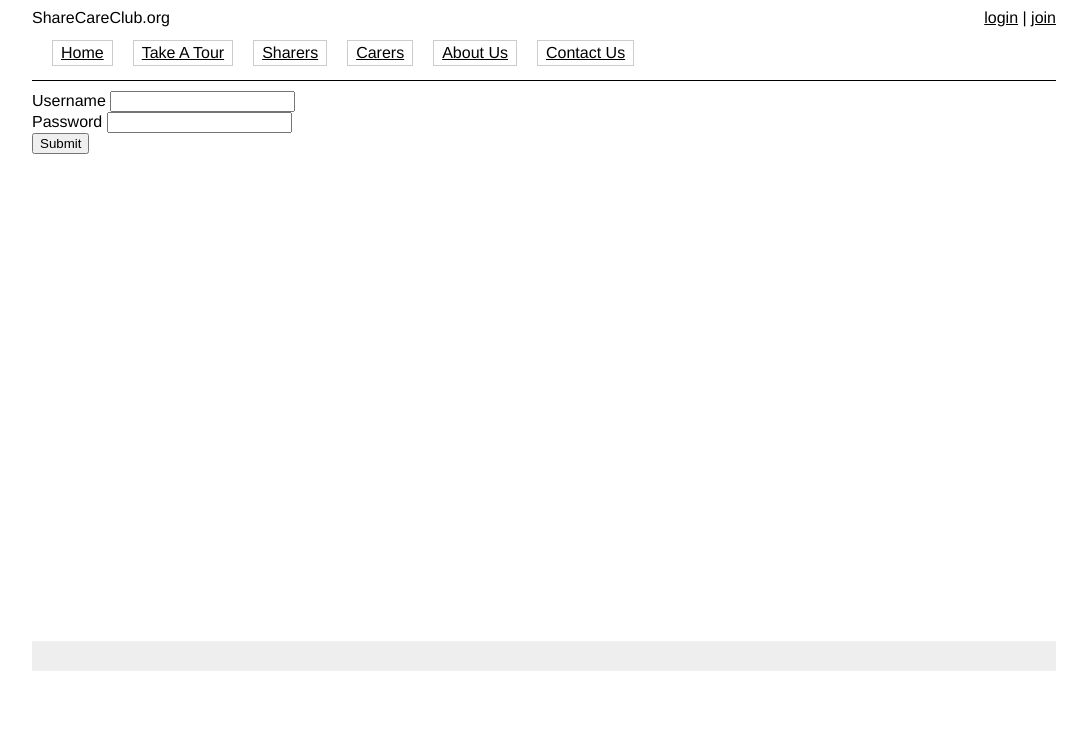
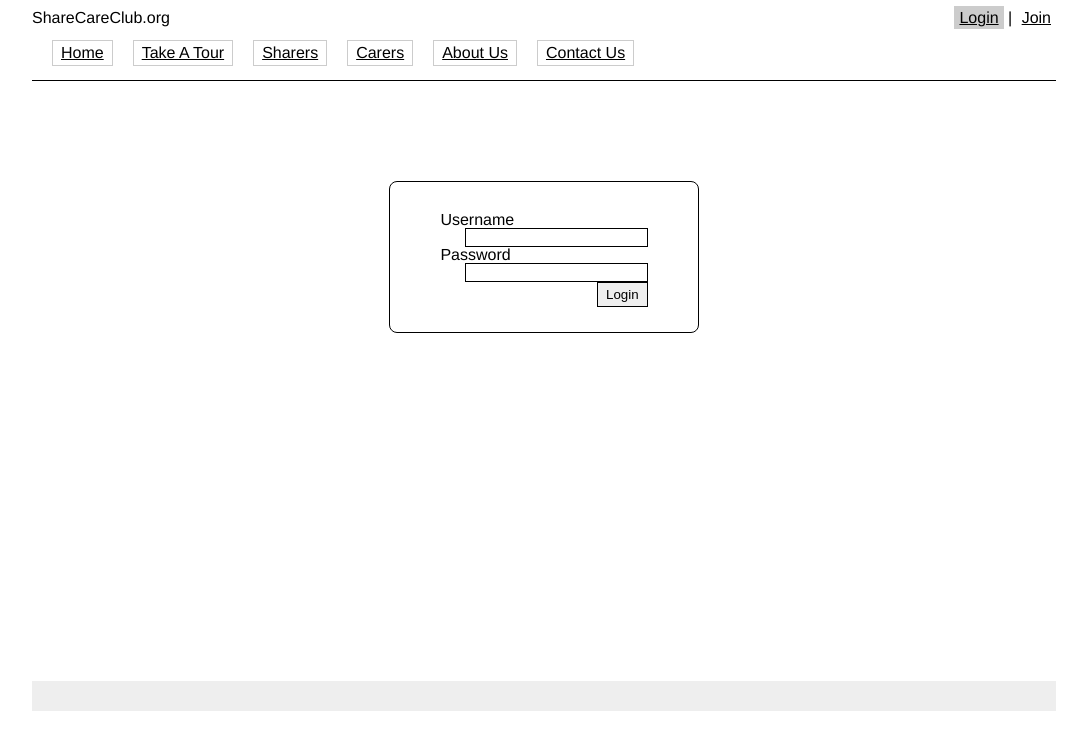
Before and after one commit to scc-platform/scc-platform, a PHP site: page /login in a window 1280 px wide. Shown: the top 750 px of the page, without its empty margins (96-1183 px from the left). Run offline with PHP 8.4, Linux system fonts and the light colour scheme; a stand-in replaces the project's code that opens the database connection; some libraries are stand-ins or nearby versions.

Commit message:
styling login and signup forms

```diff
--- a/public_html/css/default.css
+++ b/public_html/css/default.css
@@ -56,6 +56,12 @@ a:visited {font-size:1.0em;color:#000; text-decoration:underline;}
 a:hover {font-size:1.0em;color:#000; text-decoration:underline;}
 a:active {font-size:1.0em;color:#000; text-decoration:underline;}
 
+a.selected {background-color:#ccc;}
+a.selected:link {background-color:#ccc;}
+a.selected:visited {background-color:#ccc;}
+a.selected:hover {background-color:#ccc;}
+a.selected:active {background-color:#ccc;}
+
 #container {width:80%;margin:0px auto;}
 #header {width:100%;height:70px;border-bottom:solid 1px #000;margin:10px 0px;}
 #header #top {width:100%;height:30px;}
@@ -63,9 +69,58 @@ a:active {font-size:1.0em;color:#000; text-decoration:underline;}
 #logo {float:left;}
 #menu {width:100%;margin-top:0px;}
 #menu div {float:left;border:solid 1px #ccc;margin-left:20px;padding:4px 8px;position:inline;}
-#middle {width:100%;min-height:550px;}
+#middle {width:100%;min-height:500px;}
 #footer {width:100%;height:30px;background-color:#eee;}
 
+/* header top - login/signup/logout links */
+#loginLink, #signupLink, #logoutLink {
+	padding:2px 4px;
+	border:solid 1px #fff;
+	background-color:#fff;
+}
+
+#loginLink.selected, #signupLink.selected, #logoutLink.selected {
+	padding:2px 4px;
+	border:solid 1px #ccc;
+	background-color:#ccc;}
+
 /* Default form Styles */
-.form .textfield {border:solid 1px #000;}
-.form .submit {border:solid 1px #000;padding:4px 8px;}
+.form .textfield {
+	border:solid 1px #000;
+}
+.form .submit {
+	border:solid 1px #000;
+	padding:4px 8px;
+}
+.form .input, .buttons {
+	width:100%;
+	height:30px;
+}
+.form label {
+	float:left;
+}
+.form input {
+	float:right;
+}
+.form {
+	padding:30px 50px;
+}
+
+/* login & signup forms */
+#signupForm {
+	width:30%;
+	margin:0px auto;
+	margin-top:100px;
+	border:solid 1px #000;
+	-moz-border-radius: 5px;
+	border-radius: 8px;
+}
+
+#loginForm {
+	width:30%;
+	margin:0px auto;
+	margin-top:100px;
+	border:solid 1px #000;
+	-moz-border-radius: 5px;
+	border-radius: 8px;
+}
--- a/templates/header.htm
+++ b/templates/header.htm
@@ -28,7 +28,7 @@
 					{if $currentUser}
 						Welcome {$currentUser['id']}
 					{else}
-						<a href="login.php">login</a> | <a href="signup.php">join</a>
+						<span id="loginLink" {if $smarty.server.PHP_SELF == '/login.php'}class="selected" {/if}><a href="login.php">Login</a></span> | <span id="signupLink" {if $smarty.server.PHP_SELF == '/signup.php'}class="selected" {/if}><a href="signup.php" >Join</a></span>
 					{/if}
 					</div>
 				</div>
--- a/templates/login.htm
+++ b/templates/login.htm
@@ -1,21 +1,27 @@
 
 {include file="header.htm"}
 
+<div id="loginForm">
 
-<form action="" method="post">
+	<form action="" method="post" class="form login">
 
 		<div class="input">
 			<label for="UserName">Username</label>
-		<input type="text" value="" name="username" id="UserName">
+			<input type="text" value="" name="username" id="UserName" class="textfield">
 		</div>
 
 		<div class="input">
 			<label for="PassWord">Password</label>
-		<input type="password" value="" name="password" id="PassWord">
+			<input type="password" value="" name="password" id="PassWord" class="textfield">
 		</div>
 
-	<input type="submit">
+		<div class="buttons">
+			<input type="submit" value="Login" class="submit">
+		</div>
 
 	</form>
 
+</div>
+
+
 {include file="footer.htm"}
```
Also changed, not shown: templates/signup.htm (+8 -2 lines). Lines whose indentation alone changed are shown as unchanged.
